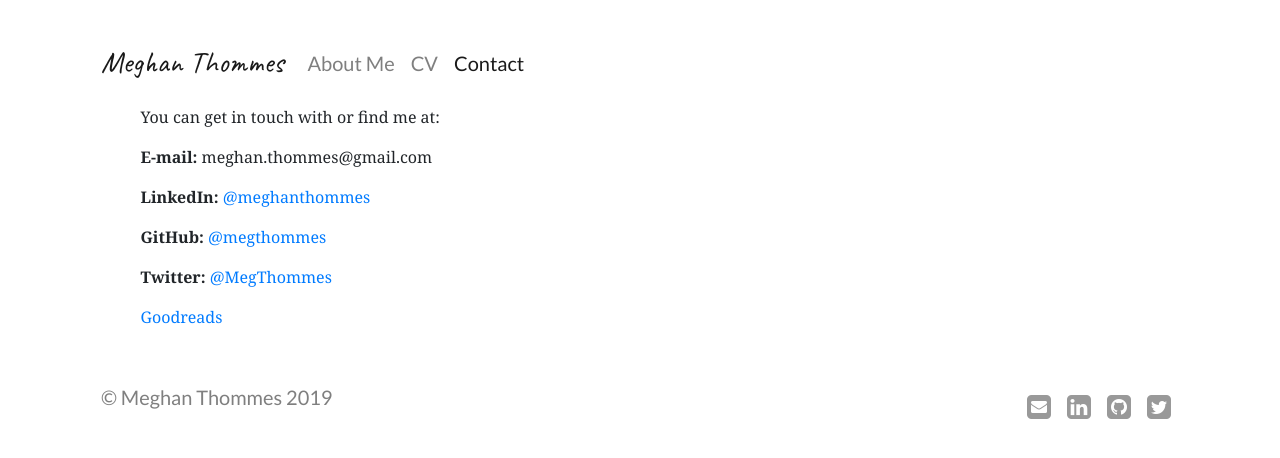
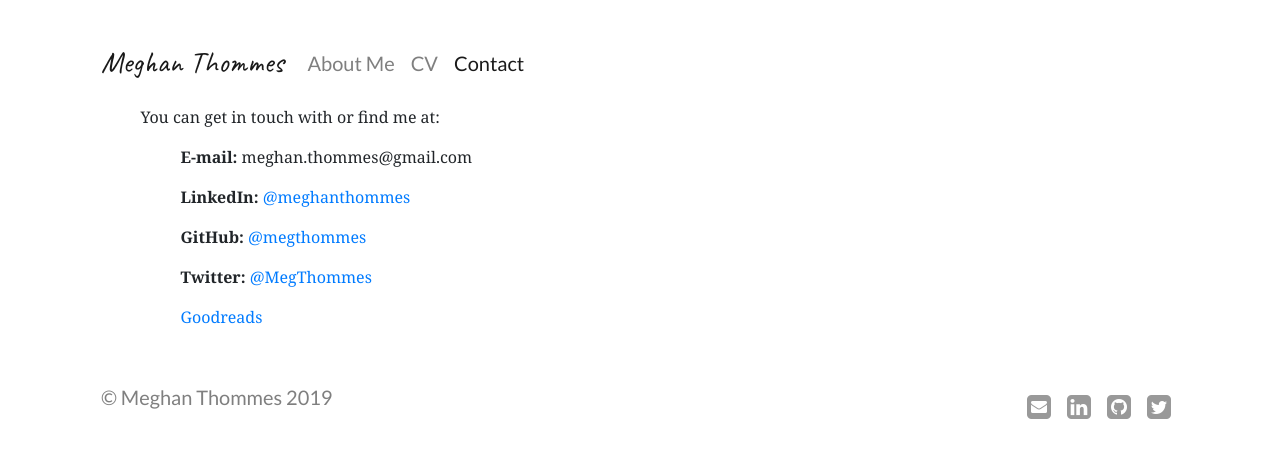
Before and after one commit to megthommes/megthommes.github.io, a Jekyll site: the page built from contact/index.html, in a window 1280 px wide. Shown: the top 458 px of the page. Built offline with Jekyll 4.4.1, drawn with Linux system fonts in a browser that asks for light colours; some web fonts are replaced.

Commit message:
Update style.css

```diff
--- a/css/style.css
+++ b/css/style.css
@@ -60,9 +60,9 @@ blockquote p {
     width: 90%;
     margin: 0 auto;
 }
-.contact ul, li {
+.contact li {
     list-style: none;
-    padding: 0;
+    margin: 0 auto;
 }
 
 /* About Me */
@@ -70,9 +70,9 @@ blockquote p {
     width: 90%;
     margin: 0 auto;
 }
-.about ul {
+.about li {
     list-style-type: disc;
-    line-height: 100%;
+    margin: 0 auto;
 }
 
 .contact, .cv, .about, .error { margin-bottom: 30px; }
```
